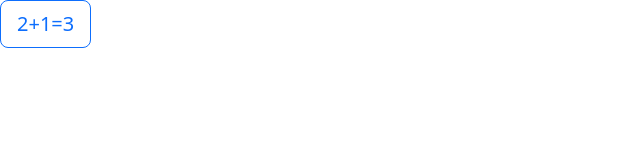
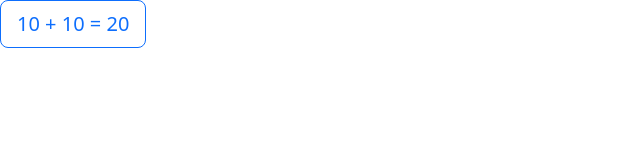
Before and after one commit to 8idAbi8/React_18_Course, a React (Vite) app: page / in a window 1280 px wide. Shown: the top 160 px of the page, without its empty margins (0-640 px from the left). Built offline with nearby package versions, Linux system fonts and the light colour scheme; the HTML template or start-up script is replaced by a standard one.

Commit message:
Improved CalculatorButton with function passing

```diff
--- a/src/App.tsx
+++ b/src/App.tsx
@@ -1,9 +1,46 @@
 import CalculatorButton from "./components/CalculatorButton";
 
+/**Color */
+const getRandomColor = () => {
+  const colors = [
+    "primary",
+    "secondary",
+    "success",
+    "danger",
+    "warning",
+    "info",
+    "dark",
+  ];
+  const randomIndex = Math.floor(Math.random() * colors.length);
+  return colors[randomIndex];
+};
+
+const handleChangeButtonColor = (setButtonColor: any) => {
+  const randomColor = getRandomColor();
+  setButtonColor(randomColor);
+};
+
+/**Number */
+const handleNumberChange = (setRandomNumbers: any) => {
+  setRandomNumbers(getRandomNumber() + " + " + getRandomNumber() + " = ");
+};
+
+function getRandomNumber(): number {
+  // Get a random number between 1 and 10 (inclusive)
+  return Math.floor(Math.random() * 10) + 1;
+}
+
+/**Render function */
 function App() {
   return (
     <>
-      <CalculatorButton />
+      <CalculatorButton
+        color={getRandomColor()}
+        num1={getRandomNumber()}
+        num2={getRandomNumber()}
+        handleChangeButtonColor={handleChangeButtonColor}
+        handleNumberChange={handleNumberChange}
+      />
     </>
   );
 }
--- a/src/components/CalculatorButton.tsx
+++ b/src/components/CalculatorButton.tsx
@@ -1,10 +1,12 @@
 import { useState } from "react";
-/**This React component is a calculator button that generates random addition problems with two random numbers and updates its color on each click. It utilizes state hooks to manage the random numbers and the button's color class for dynamic content and interactive behavior. */
+/**This React component is a dynamic calculator-like button that performs addition based on the provided num1 and num2 props. It utilizes useState to manage the button's content and color, and the sumFunc function ensures correct addition operation. */
 
-/**Number */
-function getRandomNumber(): string {
-  // Get a random number between 1 and 10 (inclusive)
-  return (Math.floor(Math.random() * 10) + 1).toString();
+interface Props {
+  color: string;
+  num1: number;
+  num2: number;
+  handleNumberChange: (nsetRandomNumbers: any) => void;
+  handleChangeButtonColor: (setButtonColor: any) => void;
 }
 
 const sumFunc = (inputString: string): number | null => {
@@ -22,44 +24,25 @@ const sumFunc = (inputString: string): number | null => {
       return sum;
     }
   }
-
   // Return null if the string is not in the correct format or if the numbers are invalid
   return null;
 };
 
-/**Color */
-const getRandomColor = () => {
-  const colors = [
-    "primary",
-    "secondary",
-    "success",
-    "danger",
-    "warning",
-    "info",
-    "dark",
-  ];
-  const randomIndex = Math.floor(Math.random() * colors.length);
-  return colors[randomIndex];
-};
-
 // Render Function
-const CalculatorButton = () => {
+const CalculatorButton = ({
+  color,
+  num1,
+  num2,
+  handleNumberChange,
+  handleChangeButtonColor,
+}: Props) => {
   // numbers state hook
   const [randomNumbers, setRandomNumbers] = useState(
-    getRandomNumber() + "+" + getRandomNumber() + "="
-  );
-
-  const handleNumberChange = () => {
-    setRandomNumbers(getRandomNumber() + "+" + getRandomNumber() + "=");
-  };
+    num1 + " + " + num2 + " = "
+  ); // initial addition
 
   // colors state hook
-  const [buttonColorClass, setButtonColorClass] = useState("primary"); // initial color
-
-  const handleChangeButtonColor = () => {
-    const randomColorClass = getRandomColor();
-    setButtonColorClass(randomColorClass);
-  };
+  const [buttonColorClass, setButtonColor] = useState("primary"); // initial color
 
   return (
     <>
@@ -67,8 +50,8 @@ const CalculatorButton = () => {
         type="button"
         className={"btn btn-lg btn-outline-" + buttonColorClass}
         onClick={() => {
-          handleNumberChange();
-          handleChangeButtonColor();
+          handleNumberChange(setRandomNumbers);
+          handleChangeButtonColor(setButtonColor);
         }}
       >
         {randomNumbers + sumFunc(randomNumbers)}
```
